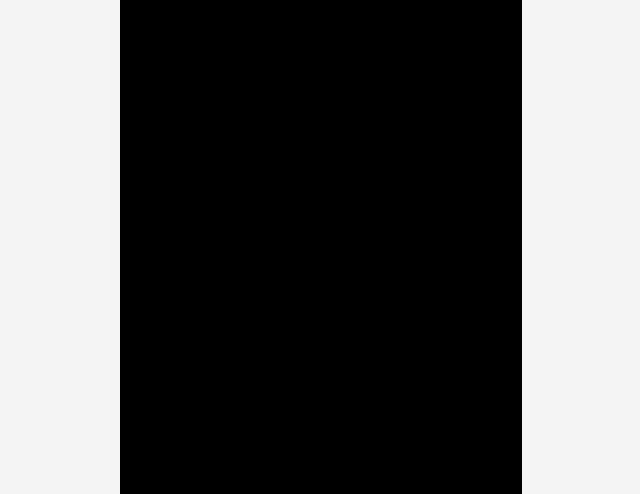
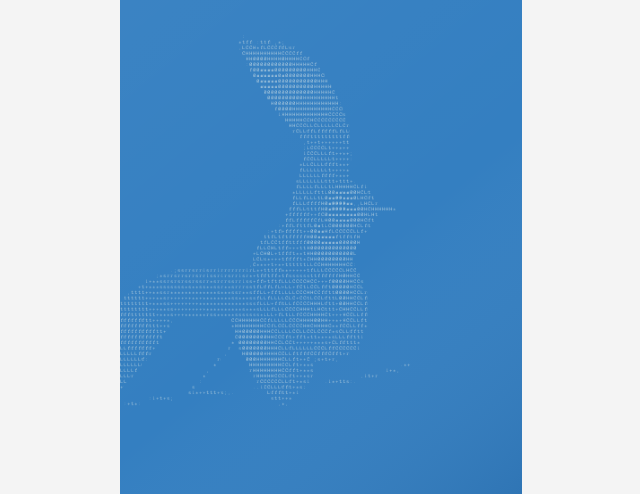
Before and after one commit to soarhigh03/portfolio_v1, a plain HTML site: page index.html in a window 1280 px wide. Shown: the top 494 px of the page, without its empty margins (319-959 px from the left). Drawn offline with Linux system fonts and the light colour scheme.

Commit message:
Animate random ASCII homepage scenes

```diff
--- /dev/null
+++ b/ascii-art.js
@@ -0,0 +1,381 @@
+/* Procedural subjects rasterized into a live grid of ASCII glyphs.
+   No photos, video, SVG silhouettes, or network requests are used at runtime. */
+(() => {
+  'use strict';
+  const TAU = Math.PI * 2;
+  const clamp = (n, lo = 0, hi = 1) => Math.min(hi, Math.max(lo, n));
+  const mix = (a, b, t) => a + (b - a) * t;
+  const smooth = (n) => { const t = clamp(n); return t * t * (3 - 2 * t); };
+  const noise = (n) => { const x = Math.sin(n * 127.1 + 311.7) * 43758.5453; return x - Math.floor(x); };
+  const gray = (n) => { const v = Math.round(clamp(n, 0, 255)); return `rgb(${v},${v},${v})`; };
+
+  class AsciiArtwork {
+    constructor(canvas, { scene, stillTime = null }) {
+      this.canvas = canvas;
+      this.ctx = canvas.getContext('2d', { alpha: false });
+      this.scene = scene;
+      this.stillTime = stillTime;
+      this.source = document.createElement('canvas');
+      this.paint = this.source.getContext('2d', { willReadFrequently: true });
+      this.sample = document.createElement('canvas');
+      this.sampler = this.sample.getContext('2d', { willReadFrequently: true });
+      this.motion = matchMedia('(prefers-reduced-motion: reduce)');
+      this.elapsed = 0;
+      this.last = null;
+      this.lastPaint = -Infinity;
+      this.frame = null;
+      this.tick = this.tick.bind(this);
+      this.resize = this.resize.bind(this);
+      this.sync = this.sync.bind(this);
+      this.observer = new ResizeObserver(this.resize);
+      this.observer.observe(canvas.parentElement);
+      this.motion.addEventListener('change', this.sync);
+      document.addEventListener('visibilitychange', this.sync);
+      window.addEventListener('pagehide', () => this.stop());
+      window.addEventListener('pageshow', this.sync);
+      this.resize();
+      document.fonts.ready.then(() => this.resize());
+    }
+
+    resize() {
+      const rect = this.canvas.getBoundingClientRect();
+      this.width = Math.round(rect.width);
+      this.height = Math.round(rect.height);
+      if (!this.width || !this.height) { this.stop(); return; }
+      const dpr = Math.min(devicePixelRatio || 1, 2);
+      this.canvas.width = Math.round(this.width * dpr);
+      this.canvas.height = Math.round(this.height * dpr);
+      this.ctx.setTransform(dpr, 0, 0, dpr, 0, 0);
+      this.source.width = this.width;
+      this.source.height = this.height;
+      this.cellW = this.width / 112;
+      this.cellH = this.cellW * 1.55;
+      this.cols = 112;
+      this.rows = Math.max(1, Math.ceil(this.height / this.cellH));
+      this.sample.width = this.cols;
+      this.sample.height = this.rows;
+      this.createAtlas(dpr);
+      this.render(this.displayTime());
+      this.sync();
+    }
+
+    createAtlas(dpr) {
+      this.characters = ' .,:;irs*+tfLCH0#@';
+      const sw = this.tileW = Math.ceil(this.cellW * dpr);
+      const sh = this.tileH = Math.ceil(this.cellH * dpr);
+      this.atlas = document.createElement('canvas');
+      this.atlas.width = sw * this.characters.length;
+      this.atlas.height = sh;
+      const a = this.atlas.getContext('2d');
+      a.font = `${this.cellH * dpr * .97}px "Anonymous Pro", monospace`;
+      a.textAlign = 'center';
+      a.textBaseline = 'middle';
+      a.fillStyle = this.scene === 'bird' ? '#f0f4ed' : '#e4e4e4';
+      for (let i = 1; i < this.characters.length; i++) {
+        a.globalAlpha = mix(.38, 1, i / (this.characters.length - 1));
+        a.fillText(this.characters[i], (i + .5) * sw, sh * .49);
+      }
+    }
+
+    displayTime() {
+      if (this.stillTime !== null) return this.stillTime;
+      if (this.motion.matches) return { bird: 1.5, flower: 8, fireworks: 3.4 }[this.scene];
+      return this.elapsed;
+    }
+
+    stop() {
+      if (this.frame !== null) cancelAnimationFrame(this.frame);
+      this.frame = null;
+      this.last = null;
+    }
+
+    sync() {
+      this.stop();
+      if (!this.width || !this.height) return;
+      this.render(this.displayTime());
+      if (!document.hidden && !this.motion.matches && this.stillTime === null) {
+        this.frame = requestAnimationFrame(this.tick);
+      }
+    }
+
+    tick(now) {
+      if (this.last !== null) this.elapsed += Math.min((now - this.last) / 1000, .1);
+      this.last = now;
+      if (now - this.lastPaint >= 1000 / 24) {
+        this.render(this.elapsed);
+        this.lastPaint = now;
+      }
+      this.frame = requestAnimationFrame(this.tick);
+    }
+
+    render(time) {
+      const { width: w, height: h, paint: p, ctx: c } = this;
+      p.setTransform(1, 0, 0, 1, 0, 0);
+      p.globalAlpha = 1;
+      p.globalCompositeOperation = 'source-over';
+      p.fillStyle = '#000';
+      p.fillRect(0, 0, w, h);
+      this[this.scene](p, time, w, h);
+      this.sampler.drawImage(this.source, 0, 0, this.cols, this.rows);
+      const pixels = this.sampler.getImageData(0, 0, this.cols, this.rows).data;
+      c.globalAlpha = 1;
+      c.fillStyle = this.scene === 'bird' ? '#347fc1' : this.scene === 'fireworks' ? '#1600f5' : '#000';
+      c.fillRect(0, 0, w, h);
+      if (this.scene === 'bird') {
+        const sky = c.createLinearGradient(0, 0, w, h);
+        sky.addColorStop(0, 'rgba(255,255,255,.035)');
+        sky.addColorStop(.55, 'rgba(255,255,255,0)');
+        sky.addColorStop(1, 'rgba(0,25,70,.1)');
+        c.fillStyle = sky;
+        c.fillRect(0, 0, w, h);
+      }
+      // An atlas avoids thousands of text layout operations per frame.
+      for (let y = 0; y < this.rows; y++) {
+        for (let x = 0; x < this.cols; x++) {
+          const sample = pixels[(y * this.cols + x) * 4];
+          if (sample < (this.scene === 'fireworks' ? 4 : 10)) continue;
+          const brightness = 255 * Math.pow(sample / 255, this.scene === 'fireworks' ? .44 : .78);
+          const index = Math.min(this.characters.length - 1, Math.max(1, Math.floor(brightness / 256 * this.characters.length)));
+          c.drawImage(this.atlas, index * this.tileW, 0, this.tileW, this.tileH,
+            x * this.cellW, y * this.cellH, this.cellW, this.cellH);
+        }
+      }
+    }
+
+    ellipse(p, x, y, rx, ry, rotation, light = 230) {
+      p.save();
+      p.translate(x, y);
+      p.rotate(rotation);
+      const g = p.createRadialGradient(-rx * .3, -ry * .3, 0, 0, 0, Math.max(rx, ry));
+      g.addColorStop(0, gray(light));
+      g.addColorStop(.65, gray(light * .83));
+      g.addColorStop(1, gray(light * .45));
+      p.fillStyle = g;
+      p.beginPath();
+      p.ellipse(0, 0, rx, ry, 0, 0, TAU);
+      p.fill();
+      p.restore();
+    }
+
+    bird(p, time, w, h) {
+      const t = time % 15;
+      const departure = smooth((t - 5.4) / 5.5);
+      const arrive = smooth(t / 1.1);
+      const stretch = smooth((t - 3.6) / 1.3);
+      const flap = stretch * (.5 + .5 * Math.sin((t - 4) * 10));
+      const size = Math.min(w * .38, h * .27);
+      const ground = h * .69;
+      // The perch stays behind as the bird takes flight.
+      p.strokeStyle = '#7e7e7e';
+      p.lineWidth = 2.4;
+      p.beginPath();
+      p.moveTo(-10, ground + size * .47);
+      p.bezierCurveTo(w * .22, ground + size * .25, w * .53, ground + size * .39, w * .73, ground + size * .12);
+      p.stroke();
+      p.lineWidth = 1.4;
+      p.beginPath();
+      p.moveTo(w * .17, ground + size * .35);
+      p.quadraticCurveTo(w * .26, ground + size * .07, w * .29, ground - size * .06);
+      p.stroke();
+      if (t > 11.3) return;
+      p.save();
+      p.globalAlpha = arrive;
+      const bx = w * .48 + departure * w * .88;
+      const by = ground - size * .45 - departure * h * .92 + Math.sin(t * 1.7) * size * .008;
+      p.translate(bx, by);
+      p.scale(size, size);
+      p.rotate(mix(-.12, -.44, departure));
+      // Tail: individually shaded flight feathers.
+      for (let i = 0; i < 7; i++) {
+        this.ellipse(p, -.34 - i * .018, .34 + i * .018, .12, .42, -.68 + i * .055, 147 + i * 12);
+      }
+      const wing = (back) => {
+        const side = back ? -1 : 1;
+        const reach = .2 + stretch * .75;
+        p.save();
+        p.translate(-.05, -.04);
+        p.rotate(side * (.32 + flap * 1.1));
+        for (let i = 0; i < 13; i++) {
+          const u = i / 12;
+          const x = -.2 - u * reach;
+          const y = -.13 - Math.sin(u * Math.PI * .7) * (.24 + flap * 1.15);
+          this.ellipse(p, x, y, .09 + (1 - u) * .085, .22 + u * .27,
+            -.45 - u * .63 - flap * .6, back ? 95 + i * 6 : 160 + i * 6);
+        }
+        p.restore();
+      };
+      if (stretch > .02) wing(true);
+      this.ellipse(p, -.03, .04, .39, .54, -.42, 246);
+      // Folded wing has layered coverts, rather than a flat silhouette.
+      this.ellipse(p, -.13, .09, .27, .4, -.58, 178);
+      for (let row = 0; row < 5; row++) {
+        for (let col = 0; col < 4; col++) {
+          this.ellipse(p, -.29 + col * .089 + row * .012, -.09 + row * .092,
+            .056, .13, -.52, 151 + col * 13 + row * 7);
+        }
+      }
+      if (stretch > .02) wing(false);
+      this.ellipse(p, .19, -.31, .19, .32, .48, 242);
+      const look = Math.sin(t * 1.4) * .025 * (1 - stretch);
+      this.ellipse(p, .32, -.53 + look, .225, .215, -.1, 255);
+      p.fillStyle = '#c6c6c6';
+      p.beginPath();
+      p.moveTo(.49, -.56 + look); p.lineTo(.72, -.5 + look); p.lineTo(.49, -.46 + look); p.closePath(); p.fill();
+      p.fillStyle = '#111';
+      p.beginPath(); p.arc(.405, -.572 + look, .033, 0, TAU); p.fill();
+      p.fillStyle = '#eee';
+      p.beginPath(); p.arc(.412, -.583 + look, .009, 0, TAU); p.fill();
+      // Feet curl into the body after lift-off.
+      p.strokeStyle = '#b8b8b8';
+      p.lineWidth = .026;
+      const footY = mix(.8, .47, stretch);
+      for (const x of [-.07, .08]) {
+        p.beginPath(); p.moveTo(x, .43); p.lineTo(x + .06, footY);
+        p.lineTo(x + .2, footY + .035); p.moveTo(x + .06, footY);
+        p.lineTo(x - .04, footY + .06); p.stroke();
+      }
+      p.restore();
+    }
+
+    flower(p, time, w, h) {
+      // A one-time bloom, followed by continuous gentle wind.
+      const bloom = smooth(time / 6.5);
+      const sway = Math.sin(time * .77) * .035 + Math.sin(time * .31) * .018;
+      const size = Math.min(w * .405, h * .32);
+      const cx = w * .5 + Math.sin(time * .77) * size * .045;
+      const cy = h * .43;
+      p.save();
+      p.translate(cx, cy);
+      p.rotate(sway);
+      // Tapering, curved stem and two leaves.
+      const stem = p.createLinearGradient(0, 0, size * .1, h * .65);
+      stem.addColorStop(0, '#a8a8a8'); stem.addColorStop(1, '#242424');
+      p.strokeStyle = stem; p.lineWidth = Math.max(3, size * .035);
+      p.beginPath(); p.moveTo(0, size * .04);
+      p.bezierCurveTo(-size * .03, size * .65, -size * .2, size * 1.25, -size * .25, h * .75); p.stroke();
+      for (const [x, y, flip] of [[-.1, .97, 1], [-.17, 1.48, -1]]) {
+        p.save(); p.translate(size * x, size * y); p.scale(flip, 1);
+        p.fillStyle = '#474747'; p.beginPath(); p.moveTo(0, 0);
+        p.bezierCurveTo(size * .42, -size * .02, size * .53, -size * .34, size * .55, -size * .49);
+        p.bezierCurveTo(size * .13, -size * .39, size * .1, -size * .14, 0, 0); p.fill();
+        p.strokeStyle = '#818181'; p.lineWidth = .9; p.beginPath(); p.moveTo(0, 0);
+        p.quadraticCurveTo(size * .25, -size * .2, size * .55, -size * .49); p.stroke(); p.restore();
+      }
+      // Each petal is a curved, ruffled 3D surface. Depth-sort the facets.
+      const faces = [];
+      const tilt = .48;
+      const project = ([x, y, z]) => [x * size, (-y * Math.cos(tilt) + z * Math.sin(tilt)) * size, z * Math.cos(tilt) + y * Math.sin(tilt)];
+      const petals = 12;
+      for (let k = 0; k < petals; k++) {
+        const inner = k >= 7;
+        const angle = (inner ? (k - 7) / 5 : k / 7) * TAU + (inner ? .4 : 0);
+        const open = mix(.1, inner ? .79 : 1, bloom);
+        const len = (inner ? .78 : 1.17) + noise(k + 10) * .16;
+        const point = (u, v) => {
+          const width = Math.pow(Math.sin(Math.PI * u), .65) * (inner ? .52 : .72) * v;
+          const r = .045 + len * Math.sin(u * open * 1.5);
+          const curl = .11 * Math.sin(v * Math.PI * 3 + k) * Math.pow(u, 5);
+          const y = len * u * (1.05 - open * .73) + .22 * v * v * Math.sin(Math.PI * u) + curl;
+          return [Math.cos(angle) * r - Math.sin(angle) * width,
+            y, Math.sin(angle) * r + Math.cos(angle) * width];
+        };
+        const rows = 19, cols = 12;
+        for (let i = 0; i < rows; i++) {
+          for (let j = 0; j < cols; j++) {
+            const u = i / rows, v = j / cols * 2 - 1;
+            const raw = [point(u, v), point((i + 1) / rows, v), point((i + 1) / rows, (j + 1) / cols * 2 - 1), point(u, (j + 1) / cols * 2 - 1)];
+            const vertices = raw.map(project);
+            const a = raw[1].map((n, q) => n - raw[0][q]);
+            const b = raw[3].map((n, q) => n - raw[0][q]);
+            const normal = [a[1] * b[2] - a[2] * b[1], a[2] * b[0] - a[0] * b[2], a[0] * b[1] - a[1] * b[0]];
+            const magnitude = Math.hypot(...normal) || 1;
+            const light = Math.abs((normal[0] * -.45 + normal[1] * .8 + normal[2] * -.4) / magnitude);
+            const vein = 12 * Math.sin(v * 23 + u * 7 + k);
+            const shade = 70 + light * 150 + u * 15 + vein;
+            faces.push({ vertices, depth: vertices.reduce((s, n) => s + n[2], 0) / 4, shade });
+          }
+        }
+      }
+      faces.sort((a, b) => a.depth - b.depth);
+      for (const face of faces) {
+        p.fillStyle = gray(face.shade);
+        p.strokeStyle = p.fillStyle; p.lineWidth = .4;
+        p.beginPath(); face.vertices.forEach(([x, y], i) => i ? p.lineTo(x, y) : p.moveTo(x, y));
+        p.closePath(); p.fill(); p.stroke();
+      }
+      // A dark seed head and individually placed stamens.
+      if (bloom > .4) {
+        p.globalAlpha = smooth((bloom - .4) / .5);
+        this.ellipse(p, 0, -size * .055, size * .16, size * .095, 0, 88);
+        for (let i = 0; i < 55; i++) {
+          const a = i * 2.39996;
+          const r = size * (.11 + .105 * noise(i + 1));
+          const x = Math.cos(a) * r, y = Math.sin(a) * r * .48 - size * .06;
+          p.strokeStyle = '#8b8b8b'; p.lineWidth = .7;
+          p.beginPath(); p.moveTo(x * .56, y * .6); p.lineTo(x, y - size * .04); p.stroke();
+          p.fillStyle = gray(130 + noise(i) * 105);
+          p.beginPath(); p.arc(x, y - size * .04, size * .012, 0, TAU); p.fill();
+        }
+      }
+      p.restore();
+    }
+
+    fireworks(p, time, w, h) {
+      p.globalCompositeOperation = 'lighter';
+      const spacing = 1.65;
+      const current = Math.floor(time / spacing);
+      const s = Math.min(w, h * .8);
+      for (let burst = Math.max(0, current - 3); burst <= current; burst++) {
+        const age = time - burst * spacing;
+        const cx = w * (.21 + noise(burst + 2) * .57);
+        const cy = h * (.21 + noise(burst + 61) * .33);
+        const launch = .86;
+        if (age < launch) {
+          const progress = age / launch;
+          const rocketY = mix(h + 12, cy, 1 - (1 - progress) ** 2);
+          const rocketX = cx + Math.sin(progress * 3) * 4;
+          for (let j = 0; j < 12; j++) {
+            p.fillStyle = gray(220 * (1 - j / 12));
+            p.fillRect(rocketX + Math.sin(j) * 1.5, rocketY + j * 3, 2, 3);
+          }
+          continue;
+        }
+        const t = age - launch;
+        if (t > 4.2) continue;
+        const count = 170;
+        const radius = s * (.37 + noise(burst + 9) * .16);
+        for (let i = 0; i < count; i++) {
+          const angle = i * 2.399963 + burst;
+          const shell = Math.sqrt((i + .5) / count);
+          const speed = radius * (.38 + shell * .72);
+          const vx = Math.cos(angle) * speed;
+          const vy = Math.sin(angle) * speed;
+          const position = (at) => {
+            const expansion = (1 - Math.exp(-at * 1.65)) / 1.1;
+            return [cx + vx * expansion, cy + vy * expansion + at * at * 13];
+          };
+          const lifetime = 2.45 + noise(i + burst * 13) * 1.4;
+          const fade = clamp(1 - t / lifetime);
+          if (!fade) continue;
+          const glimmer = .75 + .25 * Math.sin(t * 21 + i * 7);
+          const segments = 8;
+          for (let j = segments; j >= 0; j--) {
+            const at = Math.max(0, t - j * .036);
+            const [x, y] = position(at);
+            p.fillStyle = gray(255 * Math.sqrt(fade) * glimmer * (1 - j / (segments + 2)));
+            const dot = j === 0 ? 3.6 : 2.4;
+            p.fillRect(x, y, dot, dot);
+          }
+        }
+        // Brief bright core at the instant of the explosion.
+        if (t < .16) {
+          p.fillStyle = gray(255 * (1 - t / .16));
+          p.beginPath(); p.arc(cx, cy, 3 + t * 70, 0, TAU); p.fill();
+        }
+      }
+      p.globalCompositeOperation = 'source-over';
+    }
+  }
+
+  window.AsciiArtwork = AsciiArtwork;
+})();
--- /dev/null
+++ b/home.js
@@ -0,0 +1,17 @@
+(() => {
+  'use strict';
+  // Pick once per page visit. Resizing and returning to the tab retain the scene.
+  // Optional parameters allow deterministic visual review, without visible controls.
+  const params = new URLSearchParams(location.search);
+  const scenes = ['bird', 'flower', 'fireworks'];
+  const requested = params.get('scene');
+  const scene = scenes.includes(requested) ? requested : scenes[Math.floor(Math.random() * scenes.length)];
+  const time = params.has('time') ? Number(params.get('time')) : NaN;
+  document.querySelector('.artwork').dataset.scene = scene;
+  if (window.AsciiArtwork) {
+    new window.AsciiArtwork(document.getElementById('ascii-art'), {
+      scene,
+      stillTime: Number.isFinite(time) ? Math.max(0, time) : null,
+    });
+  }
+})();
```
Also changed, not shown: index.html (+2 -0 lines).
